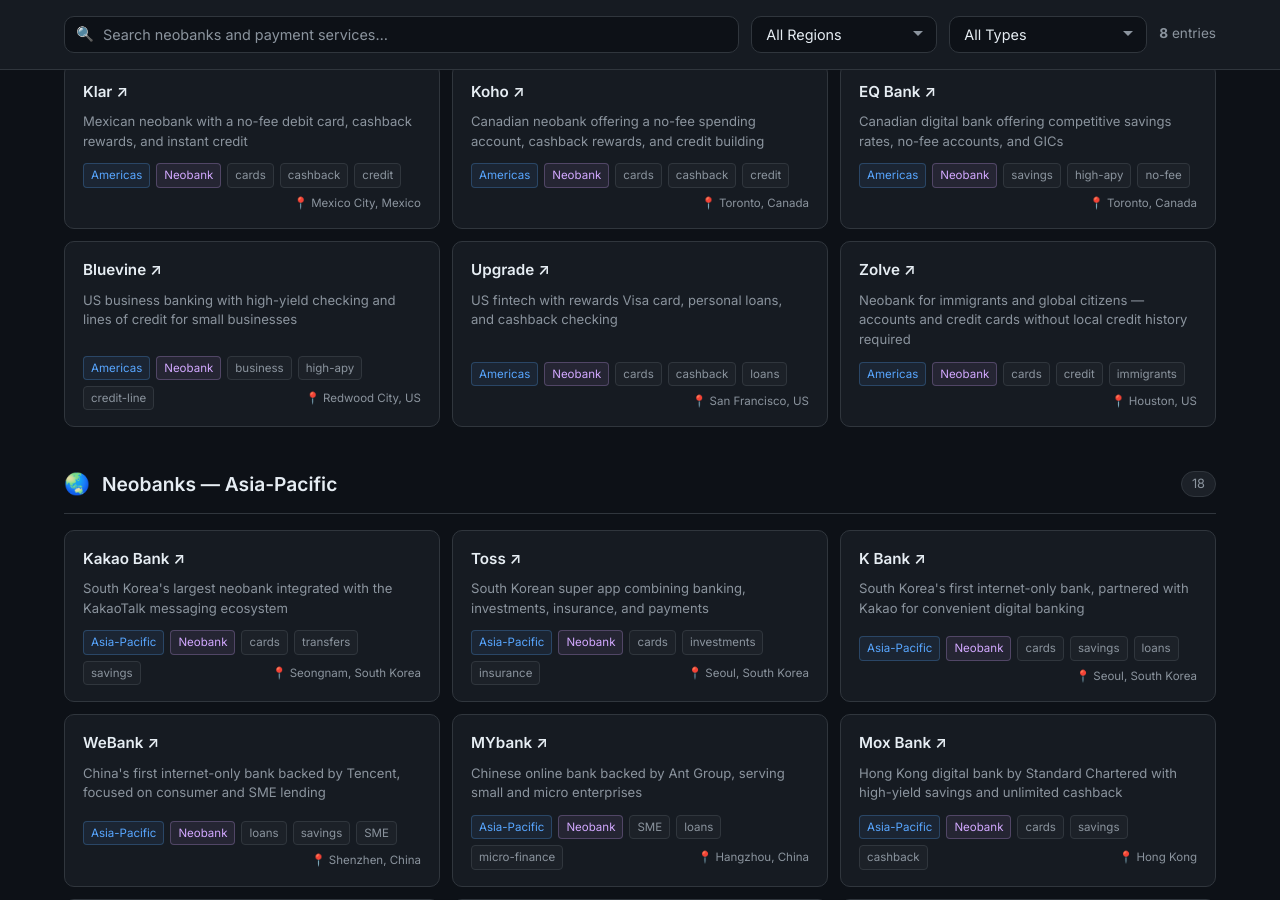
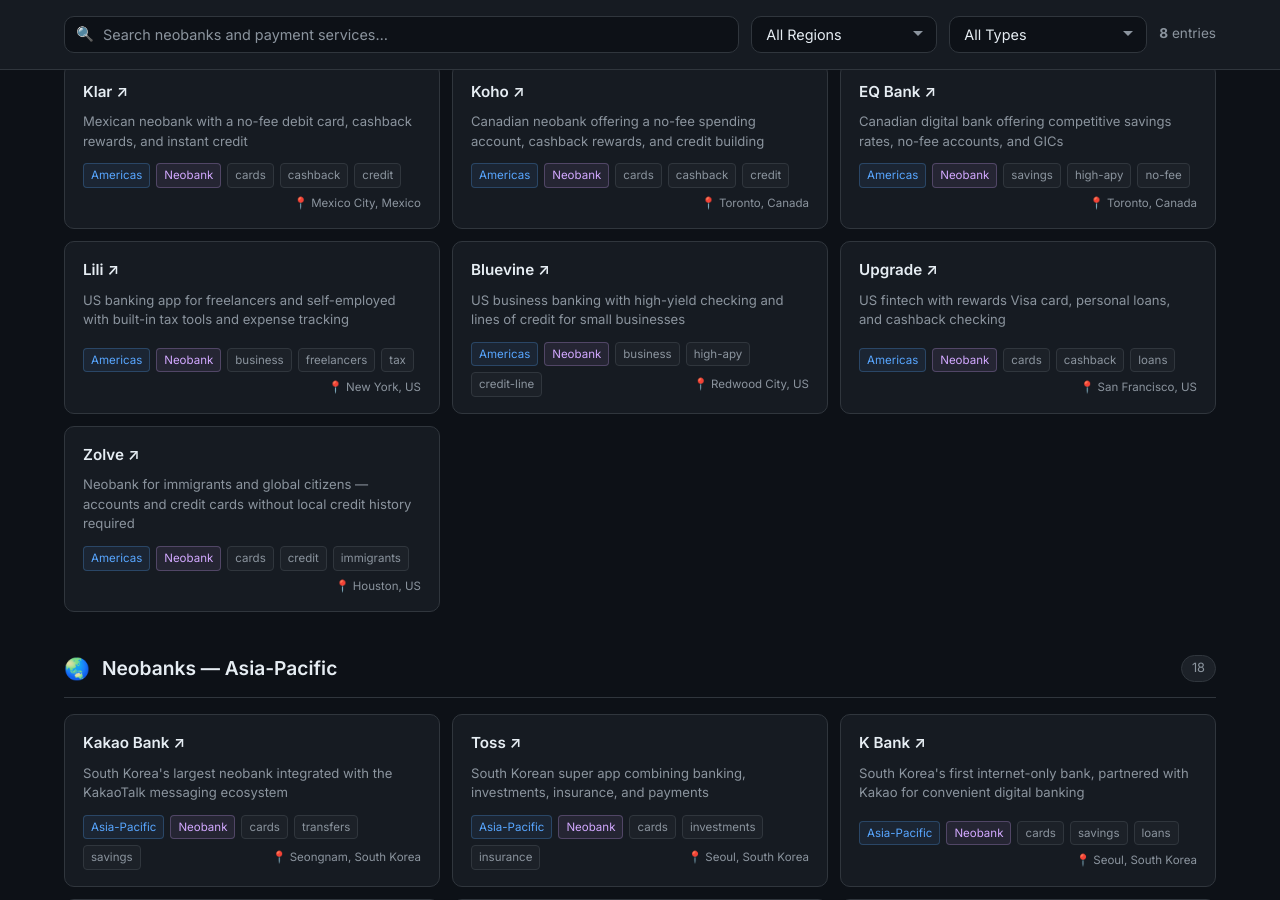
Before and after one commit to ittermit/awesome-neobanks, a Jekyll site: the page built from index.html, in a window 1280 px wide and 900 px high, scrolled down 1227 px. Built offline with Jekyll 4.4.1, drawn with Linux system fonts in a browser that asks for light colours; some of the changed text lies outside the part shown.

Commit message:
add Lili to Americas

```diff
--- a/_data/neobanks.yml
+++ b/_data/neobanks.yml
@@ -392,6 +392,15 @@
   founded: 2016
   hq: "Toronto, Canada"
 
+- name: Lili
+  url: https://lili.co
+  description: "US banking app for freelancers and self-employed with built-in tax tools and expense tracking"
+  region: Americas
+  countries: [US]
+  tags: [business, freelancers, tax, expense-tracking, savings]
+  founded: 2018
+  hq: "New York, US"
+
 - name: Bluevine
   url: https://bluevine.com
   description: "US business banking with high-yield checking and lines of credit for small businesses"
```
Also changed, not shown: README.md.
